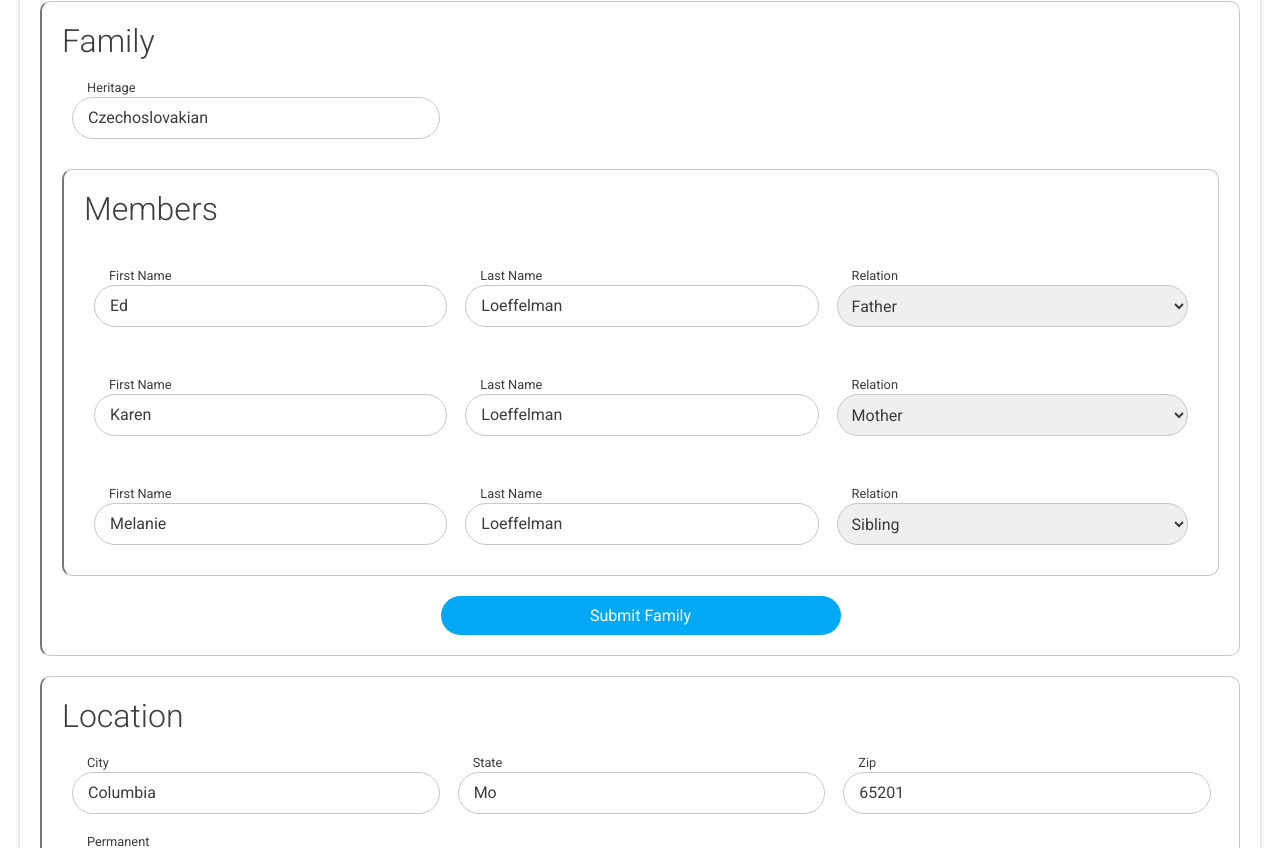
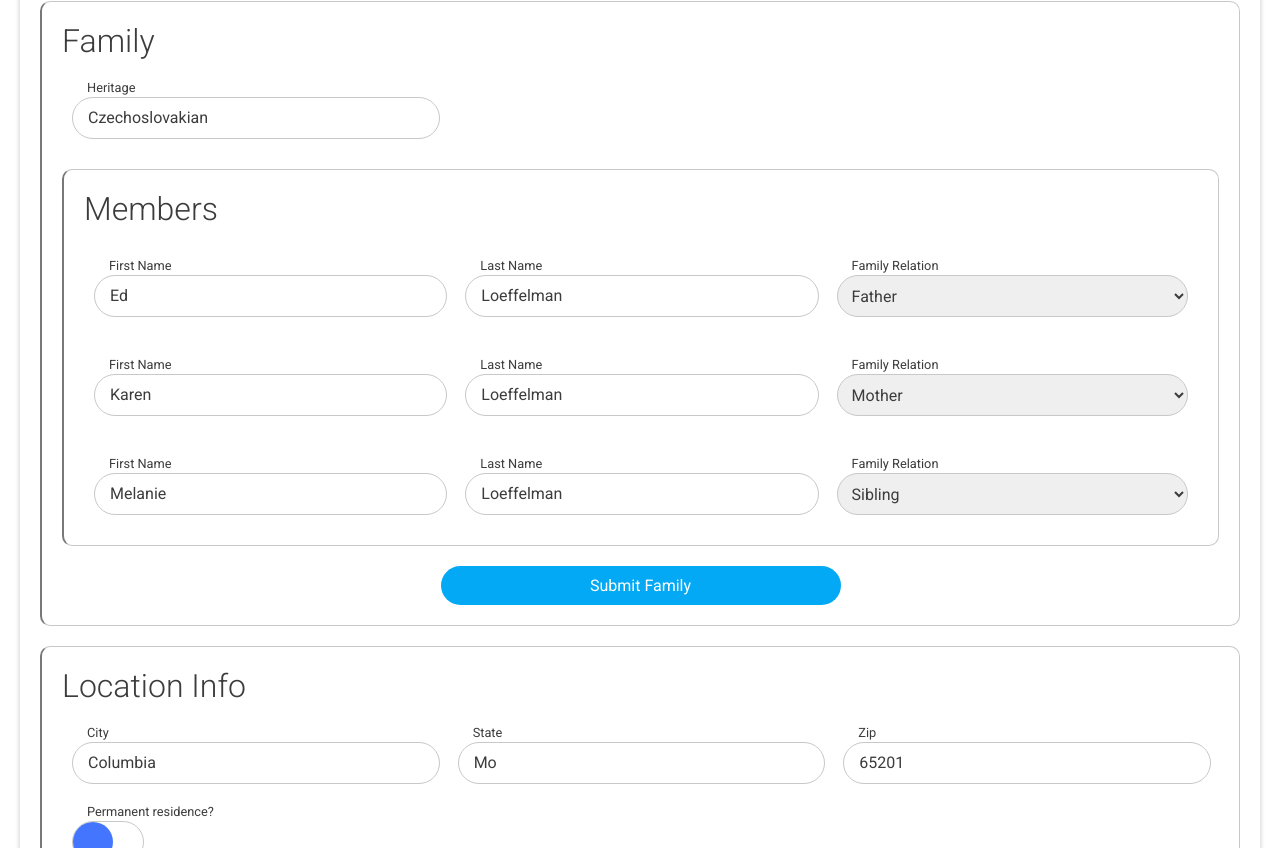
Before and after one commit to TheVVaFFle/react-lightning-form, a React app: page / in a window 1280 px wide. Shown: the part 752-1600 px from the top of the page. Built offline with nearby package versions, Linux system fonts and the light colour scheme.

Commit message:
Custom labels on fields and sections.

```diff
--- a/src/components/app/app.tsx
+++ b/src/components/app/app.tsx
@@ -64,7 +64,8 @@ export const App: React.SFC<AppProps> = (props: AppProps) => {
   return (
     <div id="app">
       <RLF
-        title="User Profile by Section"
+        title="User Profile"
+        labels={Test.labels}
         options={options}
         types={Test.types}
         validation={Test.validation}
--- a/src/components/errors/errors.scss
+++ b/src/components/errors/errors.scss
@@ -59,9 +59,11 @@
       font-size: 0.8em;
       font-weight: 400;
       margin: 0px;
+      overflow: hidden;
       text-align: center;
       text-overflow: ellipsis;
       white-space: nowrap;
+      padding: 0px 5px;
     }
   }
 
--- a/src/components/errors/errors.tsx
+++ b/src/components/errors/errors.tsx
@@ -8,6 +8,7 @@ import { RLFUtility, StringUtility } from "../../utility";
 
 export interface ErrorsProps {
   tree: any;
+  labels: any;
 }
 
 export const Errors: React.SFC<ErrorsProps> = (props: ErrorsProps) => {
@@ -28,7 +29,10 @@ export const Errors: React.SFC<ErrorsProps> = (props: ErrorsProps) => {
             elements: any[] = new Array();
 
           item.errors.forEach((error: any) => {
-            const element: any = document.getElementById(error.flatKey);
+            const element: any = document.getElementById(error.flatKey),
+              errorKey: string = StringUtility.camelCaseToNormal(error.key),
+              formattedKey: string =
+                _.get(props.labels, error.flatKey) || errorKey;
 
             style.top = `${error.position}%`;
 
@@ -38,10 +42,7 @@ export const Errors: React.SFC<ErrorsProps> = (props: ErrorsProps) => {
               top: error.top
             });
 
-            label =
-              item.errors.length === 1
-                ? StringUtility.camelCaseToNormal(error.key)
-                : "Multiple Errors";
+            label = item.errors.length === 1 ? formattedKey : "Multiple Errors";
           });
 
           handleOnClick = () => {
--- a/src/components/form/form.tsx
+++ b/src/components/form/form.tsx
@@ -31,6 +31,7 @@ export interface RLFProps {
   title?: string;
   data?: any;
   children?: any;
+  labels?: any;
   options?: any;
   types?: any;
   validation?: any;
@@ -163,6 +164,7 @@ export const RLF: React.SFC<RLFProps> = (props: RLFProps) => {
     | null = RLFUtility.map.data.to.components(
     originalData,
     mappedData,
+    props.labels,
     props.options,
     props.types,
     props.validation,
@@ -180,7 +182,7 @@ export const RLF: React.SFC<RLFProps> = (props: RLFProps) => {
       {components}
       {getSubmitButton()}
       <Loading loading={props.loading} />
-      <Errors tree={errors} />
+      <Errors tree={errors} labels={props.labels} />
     </div>
   );
 };
--- a/src/components/section/section.scss
+++ b/src/components/section/section.scss
@@ -3,7 +3,6 @@
   border-left: 2px solid gray(120);
   border-radius: 10px;
   margin-top: 20px;
-  overflow: hidden;
   padding: 20px;
   position: relative;
 
--- a/src/data/index.ts
+++ b/src/data/index.ts
@@ -40,6 +40,17 @@ export const Test = {
     },
     comments: "This is a comment!"
   },
+  labels: {
+    family: {
+      members: {
+        relation: "Family Relation"
+      }
+    },
+    location: {
+      this: "Location Info",
+      permanent: "Permanent residence?"
+    }
+  },
   results: {
     nicknames: [
       { name: "VVaffle", selected: false },
@@ -47,9 +58,17 @@ export const Test = {
     ]
   },
   options: {
-    suffix: suffixOptions,
-    relation: relationOptions,
-    sex: sexOptions
+    name: {
+      suffix: suffixOptions
+    },
+    about: {
+      sex: sexOptions
+    },
+    family: {
+      members: {
+        relation: relationOptions
+      }
+    }
   },
   validation: {
     name: {
--- a/src/utility/form.tsx
+++ b/src/utility/form.tsx
@@ -46,15 +46,26 @@ export const RLFUtility = {
         }
       }
     },
+    title: (
+      key: string | undefined,
+      formattedKey: string,
+      labels: any
+    ): string | undefined => {
+      const potential: any = _.get(labels, formattedKey);
+
+      if (potential && potential.this !== undefined) {
+        return potential.this;
+      }
+
+      return key;
+    },
     error: {
       message: (
         item: MappedDataItem,
         validation: any,
         messages: any
       ): string => {
-        const flatKey: string = RLFUtility.format.flatKey.for.validation(
-            item.flatKey
-          ),
+        const flatKey: string = RLFUtility.format.flatKey(item.flatKey),
           validationType: RLFValidationType | Function | null =
             _.get(validation, flatKey) || null;
 
@@ -204,6 +215,7 @@ export const RLFUtility = {
         components: (
           rawData: any,
           mappedData: MappedDataItem[] | undefined,
+          labels: any,
           options: any,
           types: any,
           validation: any,
@@ -221,9 +233,7 @@ export const RLFUtility = {
           return mappedData.map(
             (item: MappedDataItem): JSX.Element | null => {
               const itemOptions: any | undefined = options
-                ? Object.entries(options)
-                    .map((entry: any) => ({ key: entry[0], value: entry[1] }))
-                    .find((o: any) => o.key === item.key)
+                ? _.get(options, RLFUtility.format.flatKey(item.flatKey) || "")
                 : undefined;
 
               const rlfComponentType: RLFComponentType | null = RLFUtility.get.rlfComponentType(
@@ -243,6 +253,7 @@ export const RLFUtility = {
                   item,
                   rlfComponentType,
                   rawData,
+                  labels,
                   error,
                   errorMessage,
                   updateData
@@ -251,6 +262,7 @@ export const RLFUtility = {
                 return RLFUtility.handle.object(
                   item,
                   rawData,
+                  labels,
                   options,
                   types,
                   validation,
@@ -268,6 +280,7 @@ export const RLFUtility = {
                 return RLFUtility.handle.array(
                   item,
                   rawData,
+                  labels,
                   options,
                   types,
                   itemOptions,
@@ -286,6 +299,7 @@ export const RLFUtility = {
                 return RLFUtility.handle.alphaNumeric(
                   item,
                   rawData,
+                  labels,
                   error,
                   errorMessage,
                   updateData
@@ -294,6 +308,7 @@ export const RLFUtility = {
                 return RLFUtility.handle.boolean(
                   item,
                   rawData,
+                  labels,
                   error,
                   errorMessage,
                   updateData
@@ -302,6 +317,7 @@ export const RLFUtility = {
                 return RLFUtility.handle.mappedArray(
                   item,
                   rawData,
+                  labels,
                   options,
                   types,
                   validation,
@@ -325,6 +341,7 @@ export const RLFUtility = {
     object: (
       item: MappedDataItem,
       rawData: any,
+      labels: any,
       options: any,
       types: any,
       validation: any,
@@ -335,12 +352,18 @@ export const RLFUtility = {
       updateData: Function,
       onSubmit: Function
     ) => {
-      const title: string | undefined = isNaN(parseInt(item.key))
+      const key: string | undefined = isNaN(parseInt(item.key))
         ? StringUtility.camelCaseToNormal(item.key)
         : undefined;
 
-      const sectionLoading: boolean =
-        _.get(loading, item.flatKey || "") || false;
+      const formattedFlatKey: string =
+          RLFUtility.format.flatKey(item.flatKey) || "",
+        title: string | undefined = RLFUtility.get.title(
+          key,
+          formattedFlatKey,
+          labels
+        ),
+        sectionLoading: boolean = _.get(loading, formattedFlatKey) || false;
 
       return (
         <RLFSection
@@ -355,6 +378,7 @@ export const RLFUtility = {
           {RLFUtility.map.data.to.components(
             rawData,
             item.children,
+            labels,
             options,
             types,
             validation,
@@ -371,6 +395,7 @@ export const RLFUtility = {
     array: (
       item: MappedDataItem,
       rawData: any,
+      labels: any,
       options: any,
       types: any,
       itemOptions: any | undefined,
@@ -388,20 +413,24 @@ export const RLFUtility = {
         (item.type === ObjectType.String && itemOptions !== undefined)
       ) {
         const flatKey: string = item.flatKey || Math.random().toString(),
-          error: boolean = _.get(errors, item.flatKey || "") || false,
+          formattedFlatKey: string =
+            RLFUtility.format.flatKey(item.flatKey) || "",
+          label: string = _.get(labels, formattedFlatKey) || null,
+          error: boolean = _.get(errors, formattedFlatKey) || false,
           errorMessage: string = RLFUtility.get.error.message(
             item,
             validation,
             messages
           );
 
-        itemOptions = itemOptions ? itemOptions.value : item.value;
+        itemOptions = itemOptions || item.value;
 
         return (
           <Select
             key={item.key}
             flatKey={flatKey}
             name={item.key}
+            label={label}
             value={item.value}
             options={itemOptions}
             rawData={rawData}
@@ -411,13 +440,24 @@ export const RLFUtility = {
           />
         );
       } else {
-        const sectionLoading: boolean =
-          _.get(loading, item.flatKey || "") || false;
+        const key: string | undefined = isNaN(parseInt(item.key))
+          ? StringUtility.camelCaseToNormal(item.key)
+          : undefined;
+
+        const formattedFlatKey: string =
+            RLFUtility.format.flatKey(item.flatKey) || "",
+          title: string | undefined = RLFUtility.get.title(
+            key,
+            formattedFlatKey,
+            labels
+          ),
+          sectionLoading: boolean = _.get(loading, formattedFlatKey) || false;
+
         return (
           <RLFSection
             key={item.key}
             sectionKey={item.key}
-            title={StringUtility.camelCaseToNormal(item.key)}
+            title={title}
             data={item.value}
             loading={sectionLoading}
             submit={submit}
@@ -426,6 +466,7 @@ export const RLFUtility = {
             {RLFUtility.map.data.to.components(
               rawData,
               item.children,
+              labels,
               options,
               types,
               validation,
@@ -443,6 +484,7 @@ export const RLFUtility = {
     mappedArray: (
       item: any[],
       rawData: any,
+      labels: any,
       options: any,
       types: any,
       validation: any,
@@ -459,6 +501,7 @@ export const RLFUtility = {
           {RLFUtility.map.data.to.components(
             rawData,
             item,
+            labels,
             options,
             types,
             validation,
@@ -475,16 +518,21 @@ export const RLFUtility = {
     alphaNumeric: (
       item: MappedDataItem,
       rawData: any,
+      labels: any,
       error: boolean,
       errorMessage: string,
       updateData: Function
     ) => {
-      const flatKey: string = item.flatKey || Math.random().toString();
+      const flatKey: string = item.flatKey || Math.random().toString(),
+        formattedFlatKey: string =
+          RLFUtility.format.flatKey(item.flatKey) || "",
+        label: string = _.get(labels, formattedFlatKey) || null;
       return (
         <Text
           key={item.key}
           flatKey={flatKey}
           name={item.key}
+          label={label}
           value={item.value}
           rawData={rawData}
           error={error}
@@ -496,16 +544,22 @@ export const RLFUtility = {
     boolean: (
       item: MappedDataItem,
       rawData: any,
+      labels: any,
       error: boolean,
       errorMessage: string,
       updateData: Function
     ) => {
-      const flatKey: string = item.flatKey || Math.random().toString();
+      const flatKey: string = item.flatKey || Math.random().toString(),
+        formattedFlatKey: string =
+          RLFUtility.format.flatKey(item.flatKey) || "",
+        label: string = _.get(labels, formattedFlatKey) || null;
+
       return (
         <Checkbox
           key={item.key}
           flatKey={flatKey}
           name={item.key}
+          label={label}
           value={item.value}
           rawData={rawData}
           error={error}
@@ -518,11 +572,15 @@ export const RLFUtility = {
       item: MappedDataItem,
       rlfComponentType: RLFComponentType,
       rawData: any,
+      labels: any,
       error: boolean,
       errorMessage: string,
       updateData: Function
     ): JSX.Element | null => {
-      const flatKey: string = item.flatKey || Math.random().toString();
+      const flatKey: string = item.flatKey || Math.random().toString(),
+        formattedFlatKey: string =
+          RLFUtility.format.flatKey(item.flatKey) || "",
+        label: string = _.get(labels, formattedFlatKey) || null;
 
       if (rlfComponentType === RLFComponentType.Textarea) {
         return (
@@ -530,6 +588,7 @@ export const RLFUtility = {
             key={item.key}
             flatKey={flatKey}
             name={item.key}
+            label={label}
             value={item.value}
             rawData={rawData}
             error={error}
@@ -576,9 +635,7 @@ export const RLFUtility = {
             invalidCount++;
           }
         } else if (!Array.isArray(item)) {
-          const flatKey: string = RLFUtility.format.flatKey.for.validation(
-              item.flatKey
-            ),
+          const flatKey: string = RLFUtility.format.flatKey(item.flatKey),
             validationFn: Function = _.get(validation, flatKey);
 
           if (validationFn !== undefined) {
@@ -602,17 +659,13 @@ export const RLFUtility = {
     }
   },
   format: {
-    flatKey: {
-      for: {
-        validation: (key: string | undefined): string => {
+    flatKey: (key: string | undefined): string => {
       return key
         ? key
             .split(".")
             .filter((k: string) => isNaN(parseInt(k)))
             .join(".")
         : "";
-        }
-      }
     }
   },
   run: {
```
Lines whose indentation alone changed are shown as unchanged.
